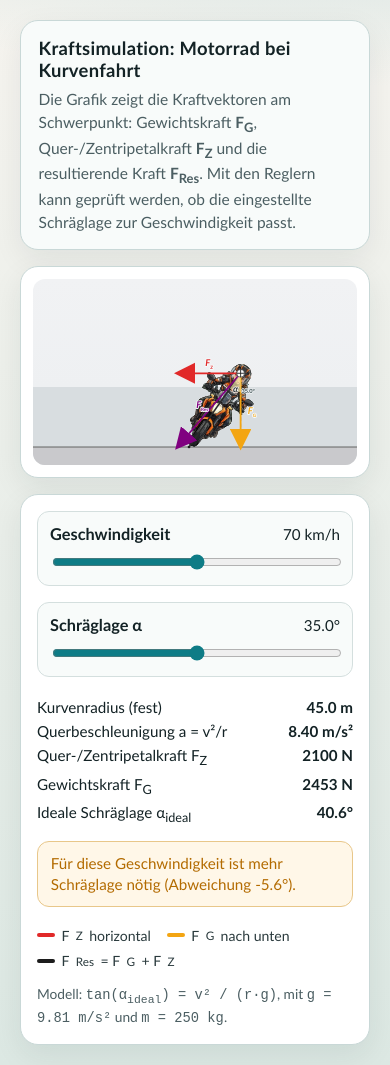
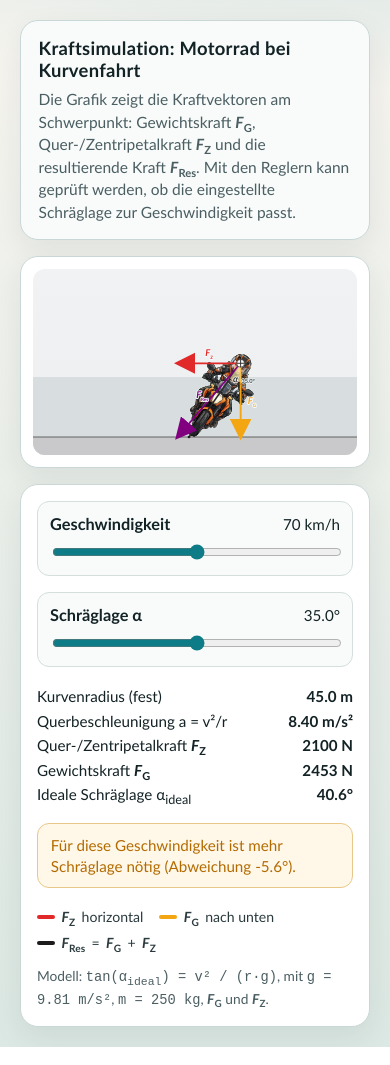
Before and after one commit to PhiNau/motorrad-kraefte, a plain HTML site: page index.html in a window 390 px wide. Drawn offline with Linux system fonts and the light colour scheme.

Commit message:
Improve force symbol notation and responsive subtitle width

```diff
--- a/index.html
+++ b/index.html
@@ -62,7 +62,7 @@
       color: var(--muted);
       font-size: 0.97rem;
       line-height: 1.45;
-      max-width: 75ch;
+      max-width: min(100%, 112ch);
     }
 
     .layout {
@@ -183,6 +183,20 @@
       gap: 0.4rem;
     }
 
+    .force-symbol {
+      font-style: italic;
+      font-weight: 700;
+      letter-spacing: 0.2px;
+    }
+
+    .force-symbol sub {
+      font-size: 0.72em;
+      vertical-align: -0.35em;
+      line-height: 0;
+      font-style: normal;
+      letter-spacing: 0;
+    }
+
     .line-dot {
       width: 18px;
       height: 4px;
@@ -233,6 +247,10 @@
     }
 
     @media (max-width: 980px) {
+      .subtitle {
+        max-width: 75ch;
+      }
+
       .layout {
         grid-template-columns: 1fr;
       }
@@ -244,7 +262,7 @@
     <section class="hero">
       <h1>Kraftsimulation: Motorrad bei Kurvenfahrt</h1>
       <p class="subtitle">
-        Die Grafik zeigt die Kraftvektoren am Schwerpunkt: Gewichtskraft <strong>F<sub>G</sub></strong>, Quer-/Zentripetalkraft <strong>F<sub>Z</sub></strong> und die resultierende Kraft <strong>F<sub>Res</sub></strong>.
+        Die Grafik zeigt die Kraftvektoren am Schwerpunkt: Gewichtskraft <strong class="force-symbol">F<sub>G</sub></strong>, Quer-/Zentripetalkraft <strong class="force-symbol">F<sub>Z</sub></strong> und die resultierende Kraft <strong class="force-symbol">F<sub>Res</sub></strong>.
         Mit den Reglern kann geprüft werden, ob die eingestellte Schräglage zur Geschwindigkeit passt.
       </p>
     </section>
@@ -314,20 +332,20 @@
         <div class="facts" aria-live="polite">
           <div><span>Kurvenradius (fest)</span><span id="radiusValue">45.0 m</span></div>
           <div><span>Querbeschleunigung a = v²/r</span><span id="aValue">0.00 m/s²</span></div>
-          <div><span>Quer-/Zentripetalkraft F<sub>Z</sub></span><span id="fzValue">0 N</span></div>
-          <div><span>Gewichtskraft F<sub>G</sub></span><span id="fgValue">0 N</span></div>
+          <div><span>Quer-/Zentripetalkraft <span class="force-symbol">F<sub>Z</sub></span></span><span id="fzValue">0 N</span></div>
+          <div><span>Gewichtskraft <span class="force-symbol">F<sub>G</sub></span></span><span id="fgValue">0 N</span></div>
           <div><span>Ideale Schräglage α<sub>ideal</sub></span><span id="idealValue">0.0°</span></div>
         </div>
 
         <div id="status" class="status warn"></div>
 
         <div class="legend" aria-hidden="true">
-          <span class="chip"><span class="line-dot" style="background: var(--force-z)"></span>F<sub>Z</sub> horizontal</span>
-          <span class="chip"><span class="line-dot" style="background: var(--force-g)"></span>F<sub>G</sub> nach unten</span>
-          <span class="chip"><span class="line-dot" style="background: var(--force-r)"></span>F<sub>Res</sub> = F<sub>G</sub> + F<sub>Z</sub></span>
+          <span class="chip"><span class="line-dot" style="background: var(--force-z)"></span><span class="force-symbol">F<sub>Z</sub></span> horizontal</span>
+          <span class="chip"><span class="line-dot" style="background: var(--force-g)"></span><span class="force-symbol">F<sub>G</sub></span> nach unten</span>
+          <span class="chip"><span class="line-dot" style="background: var(--force-r)"></span><span class="force-symbol">F<sub>Res</sub></span> = <span class="force-symbol">F<sub>G</sub></span> + <span class="force-symbol">F<sub>Z</sub></span></span>
         </div>
 
-        <p class="muted">Modell: <code>tan(α<sub>ideal</sub>) = v² / (r·g)</code>, mit <code>g = 9.81 m/s²</code> und <code>m = 250 kg</code>.</p>
+        <p class="muted">Modell: <code>tan(α<sub>ideal</sub>) = v² / (r·g)</code>, mit <code>g = 9.81 m/s²</code>, <code>m = 250 kg</code>, <span class="force-symbol">F<sub>G</sub></span> und <span class="force-symbol">F<sub>Z</sub></span>.</p>
       </aside>
     </section>
   </main>
```
